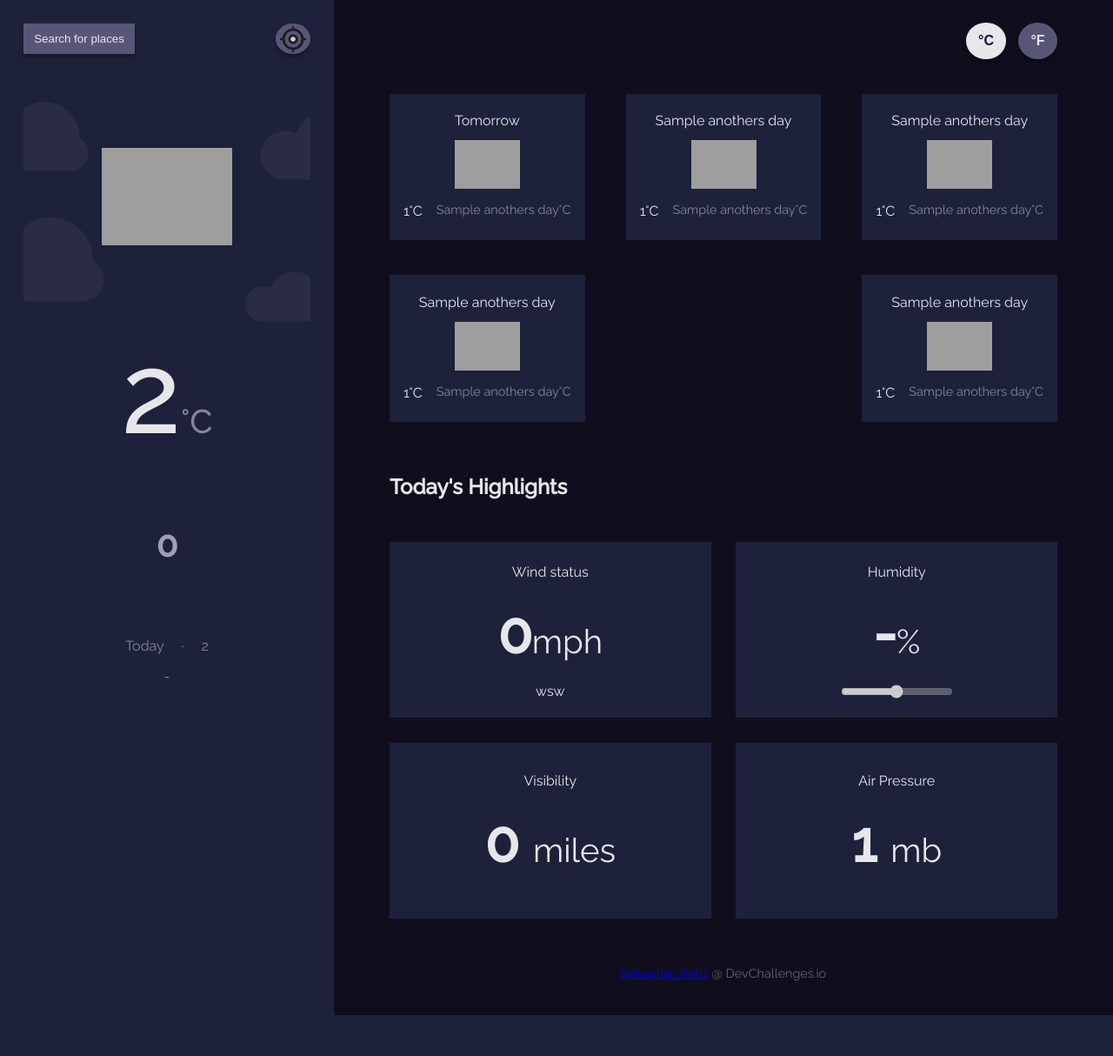
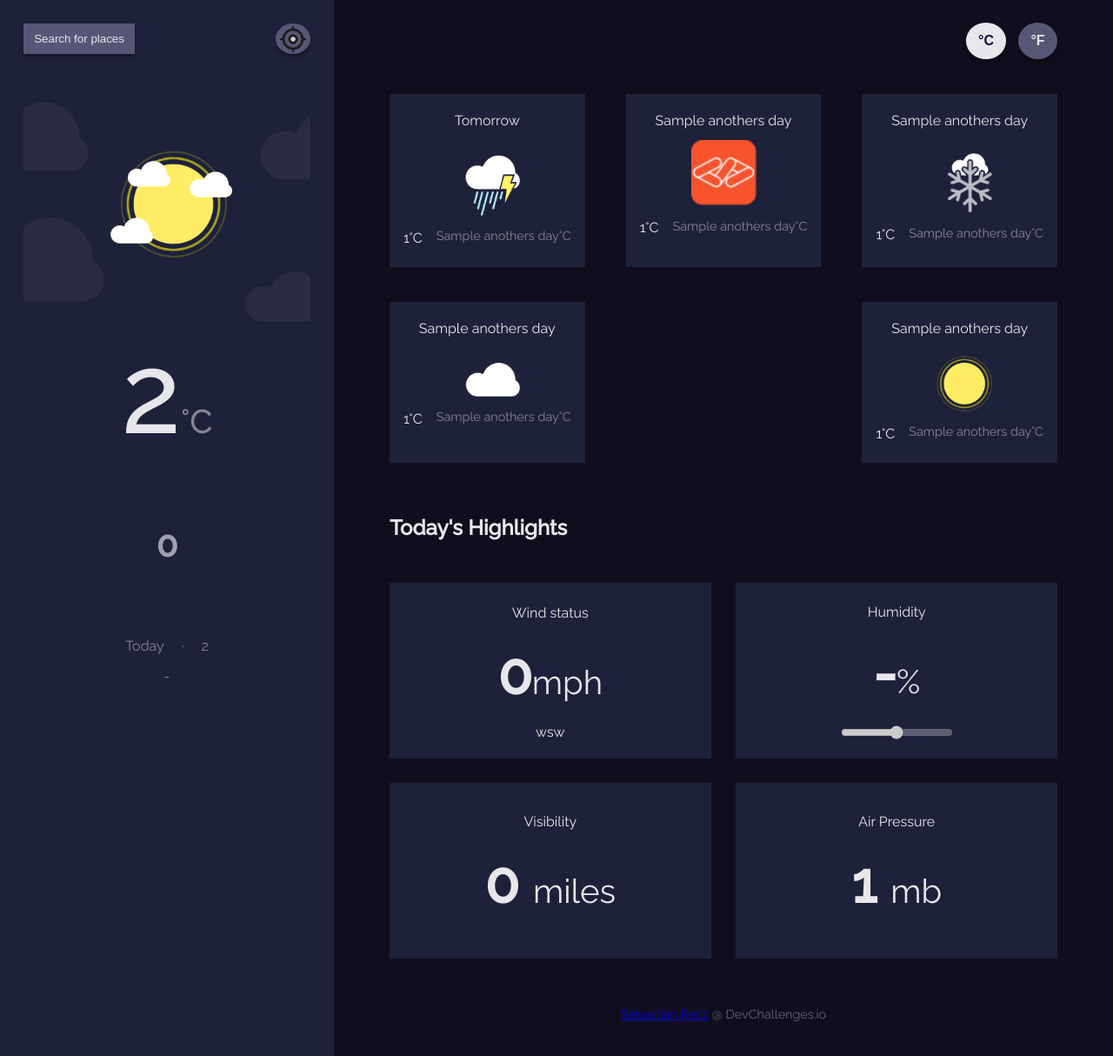
Before and after one commit to FSRR/Weather-App, a Flask app: template templates/index.html in a window 1280 px wide. Shown: the whole page at 87% size. Before the commit the page ends 1167 px from the top, so only its background shows below. Run offline with Flask 2, Linux system fonts and the light colour scheme; the template is opened without the code that fills it: most values are stand-ins (such as "Sample title", 1, 10 or a date in 2020); grey boxes are pictures that could not be loaded.

Commit message:
Quitando las peticiones

```diff
--- a/app.py
+++ b/app.py
@@ -3,34 +3,35 @@ from flask import render_template
 from flask import redirect
 from flask import url_for
 from flask import request
-from entity import *
-from model import *
-from controller import *
+# from entity import *
+# from model import *
+# from controller import *
 from request import *
-import requests as req
-import json
 
 app = Flask(__name__)
 
 @app.route('/')
 @app.route('/place/<woeid>')
 def index(woeid = 44418):
-    lugar = DayController(woeid)
+    # lugar = DayController(woeid)
 
-    today = lugar.today()
+    # today = lugar.today()
 
-    data = lugar.days()
+    # data = lugar.days()
+
+    today = ['Rain',15,23,56,33,22, 11]
+    data = [(12,33,43), (10,33,43), (12,53,83), (21,33,42)]
 
     return render_template('index.html', today = today, anothersDays = data)
 
 
-@app.route('/location/<loc>', methods = ['GET'])
-def location(loc):
-    if request.method == 'GET':
-        location = ApiRequest()
-        woeid = location.myLocation(loc)
+# @app.route('/location/<loc>', methods = ['GET'])
+# def location(loc):
+#     if request.method == 'GET':
+#         location = ApiRequest()
+#         woeid = location.myLocation(loc)
 
-    return redirect(f"/place/{woeid}")
+#     return redirect(f"/place/{woeid}")
 
 
 if __name__ == '__main__':
--- a/templates/index.html
+++ b/templates/index.html
@@ -21,7 +21,8 @@
         </div>
         <div class="main-container-weather">
             <div class="main-image-container">
-                <img src="../static/img/{{ today.1 }}.png" alt="{{ today.1 }}" class="main-image">
+                <!-- <img src="../static/img/{{ today.1 }}.png" alt="{{ today.1 }}" class="main-image"> -->
+                <img src="../static/img/Light Cloud.png" alt="{{ today.1 }}" class="main-image">
             </div>
             <p class="main-grades" id="main-grade" data-scale="{{ today.0 }}">{{ today.0 }}<span>°C</span></p>
             <h1 class="main-name-weather">{{ today.1 }}</h1>
@@ -40,7 +41,8 @@
             <ul class="secondary-weather">
                 <li class="secondary-item-weather">
                     <h2 class="secondary-item-weather-text">Tomorrow</h2>
-                    <img src="/static/img/{{ anothersDays.0.2 }}.png" class="sencondary-item-weather-img" alt="{{ anothersDays.0.2 }}">
+                    <!-- <img src="/static/img/{{ anothersDays.0.2 }}.png" class="sencondary-item-weather-img" alt="{{ anothersDays.0.2 }}"> -->
+                    <img src="/static/img/Thunder.png" class="sencondary-item-weather-img" alt="{{ anothersDays.0.2 }}">
                     <div class="secondary-item-weather-temp">
                         <p class="secondary-item-weather-g1 secondary-grades" data-scale="{{ anothersDays.0.0}}">{{ anothersDays.0.0 }}°C</p>
                         <p class="secondary-item-weather-g2 secondary-grades" data-scale="{{ anothersDays.0.1}}">{{ anothersDays.0.1 }}°C</p>
@@ -48,7 +50,8 @@
                 </li>
                 <li class="secondary-item-weather">
                     <h2 class="secondary-item-weather-text">{{ anothersDays.1.3}}</h2>
-                    <img src="/static/img/{{ anothersDays.1.2 }}.png" class="sencondary-item-weather-img" alt="{{ anothersDays.1.2 }}">
+                    <!-- <img src="/static/img/{{ anothersDays.1.2 }}.png" class="sencondary-item-weather-img" alt="{{ anothersDays.1.2 }}"> -->
+                    <img src="/static/img/devchallenges.png" class="sencondary-item-weather-img" alt="{{ anothersDays.1.2 }}">
                     <div class="secondary-item-weather-temp">
                         <p class="secondary-item-weather-g1 secondary-grades" data-scale="{{ anothersDays.1.0 }}">{{ anothersDays.1.0 }}°C</p>
                         <p class="secondary-item-weather-g2 secondary-grades" data-scale="{{ anothersDays.1.1 }}">{{ anothersDays.1.1 }}°C</p>
@@ -56,7 +59,8 @@
                 </li>
                 <li class="secondary-item-weather">
                     <h2 class="secondary-item-weather-text">{{ anothersDays.2.3}}</h2>
-                    <img src="/static/img/{{ anothersDays.2.2 }}.png" class="sencondary-item-weather-img" alt="{{ anothersDays.2.2 }}">
+                    <!-- <img src="/static/img/{{ anothersDays.2.2 }}.png" class="sencondary-item-weather-img" alt="{{ anothersDays.2.2 }}"> -->
+                    <img src="/static/img/Hail.png" class="sencondary-item-weather-img" alt="{{ anothersDays.2.2 }}">
                     <div class="secondary-item-weather-temp">
                         <p class="secondary-item-weather-g1 secondary-grades" data-scale="{{ anothersDays.2.0 }}">{{ anothersDays.2.0 }}°C</p>
                         <p class="secondary-item-weather-g2 secondary-grades" data-scale="{{ anothersDays.2.1 }}">{{ anothersDays.2.1 }}°C</p>
@@ -64,7 +68,8 @@
                 </li>
                 <li class="secondary-item-weather">
                     <h2 class="secondary-item-weather-text">{{ anothersDays.3.3}}</h2>
-                    <img src="/static/img/{{ anothersDays.3.2 }}.png" class="sencondary-item-weather-img" alt="{{ anothersDays.3.2 }}">
+                    <!-- <img src="/static/img/{{ anothersDays.3.2 }}.png" class="sencondary-item-weather-img" alt="{{ anothersDays.3.2 }}"> -->
+                    <img src="/static/img/Heavy Cloud.png" class="sencondary-item-weather-img" alt="{{ anothersDays.3.2 }}">
                     <div class="secondary-item-weather-temp">
                         <p class="secondary-item-weather-g1 secondary-grades" data-scale="{{ anothersDays.3.0 }}">{{ anothersDays.3.0 }}°C</p>
                         <p class="secondary-item-weather-g2 secondary-grades" data-scale="{{ anothersDays.3.1 }}">{{ anothersDays.3.1 }}°C</p>
@@ -72,7 +77,8 @@
                 </li>
                 <li class="secondary-item-weather">
                     <h2 class="secondary-item-weather-text">{{ anothersDays.4.3}}</h2>
-                    <img src="/static/img/{{ anothersDays.4.2 }}.png" class="sencondary-item-weather-img" alt="{{ anothersDays.4.2 }}">
+                    <!-- <img src="/static/img/{{ anothersDays.4.2 }}.png" class="sencondary-item-weather-img" alt="{{ anothersDays.4.2 }}"> -->
+                    <img src="/static/img/Clear.png" class="sencondary-item-weather-img" alt="{{ anothersDays.4.2 }}">
                     <div class="secondary-item-weather-temp">
                         <p class="secondary-item-weather-g1 secondary-grades" data-scale="{{ anothersDays.4.0 }}">{{ anothersDays.4.0 }}°C</p>
                         <p class="secondary-item-weather-g2 secondary-grades" data-scale="{{ anothersDays.4.1 }}">{{ anothersDays.4.1 }}°C</p>
```
